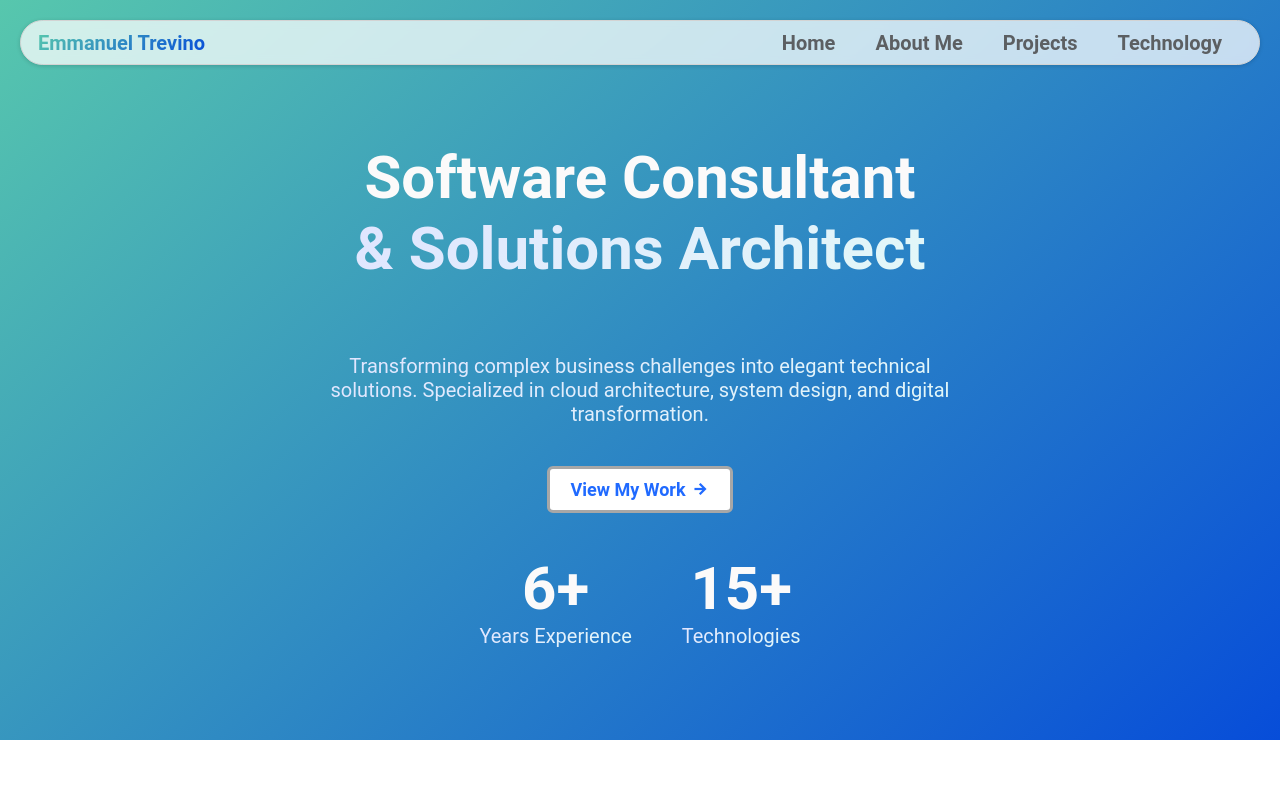
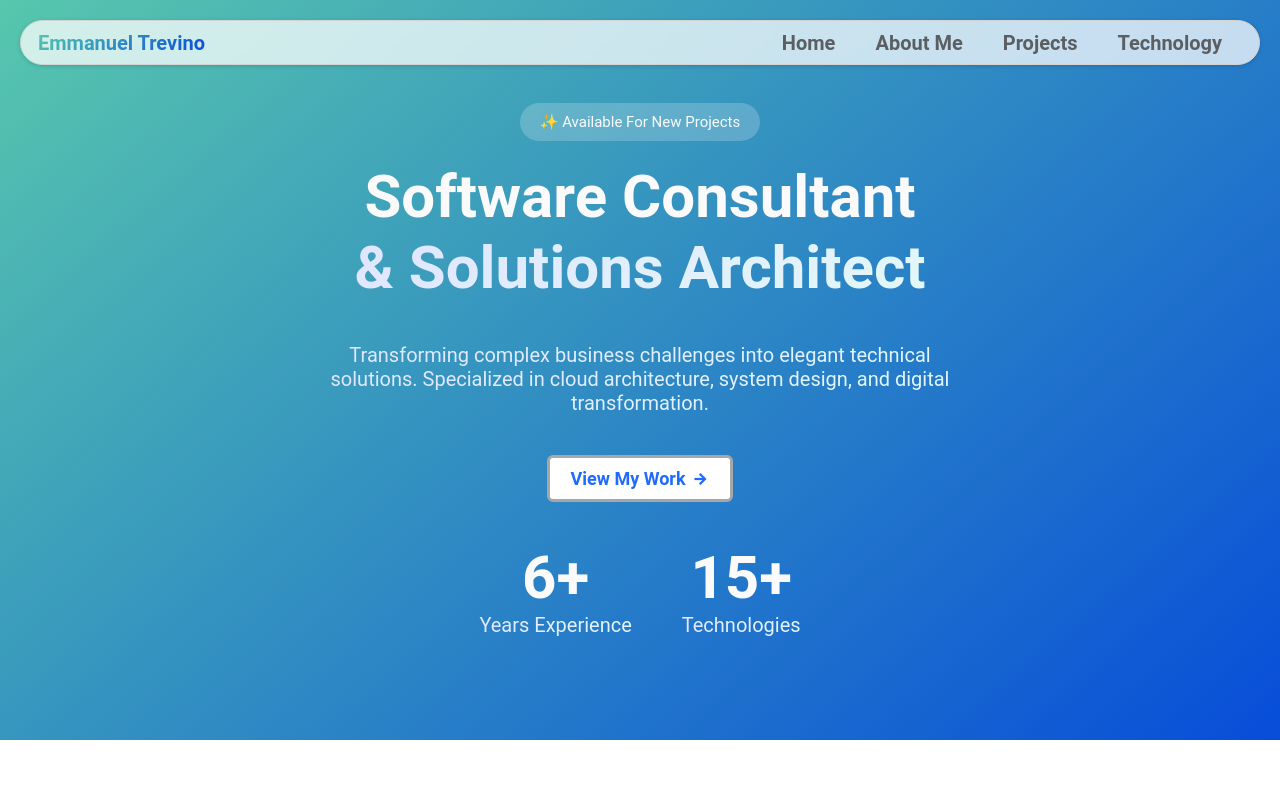
Before and after one commit to etrevino-8733/etrevino8733Vite, a website built with Vite: page index.html in a window 1280 px wide. Shown: the top 800 px of the page. Built offline with nearby package versions, Linux system fonts and the light colour scheme.

Commit message:
adding available for work message

```diff
--- a/index.html
+++ b/index.html
@@ -36,6 +36,9 @@
         <section>
             <div class="top-section">
                 <div id="top-section" class="top-section-container">
+                    <div class="flex-center pill glass-bg">
+                        <span class="sm-text">&#10024; Available For New Projects</span>
+                    </div>
                     <h1>
                         Software Consultant <br><span class="gradient-text">& Solutions Architect</span>
                     </h1>
--- a/style.css
+++ b/style.css
@@ -98,6 +98,7 @@ footer{
   h1 {
     flex-shrink: 0;
     font-size: 60px;
+    margin: 20px 0;
   }
 }
 
@@ -190,7 +191,7 @@ footer{
   }
 
   .top-section{
-    padding-top: 80px;
+    padding-top: 150px;
   }
 }
 
@@ -557,7 +558,7 @@ a:hover{
 }
 
 .sm-text{
-  font-size: 10px;
+  font-size: 15px;
 }
 .md-text{
   font-size: 20px;
@@ -633,3 +634,17 @@ a:hover{
     transform: translateX(3px);
   }
 }
+
+.pill{
+  display: flex;
+  align-self: center;
+  border-radius: 50vw;
+  width: fit-content;
+  padding: 10px 20px;
+}
+
+.glass-bg{
+  backdrop-filter: blur(4px);
+  background-color: rgba(255, 255, 255, 0.203);
+  -webkit-backdrop-filter: blur(4px);
+}
```
